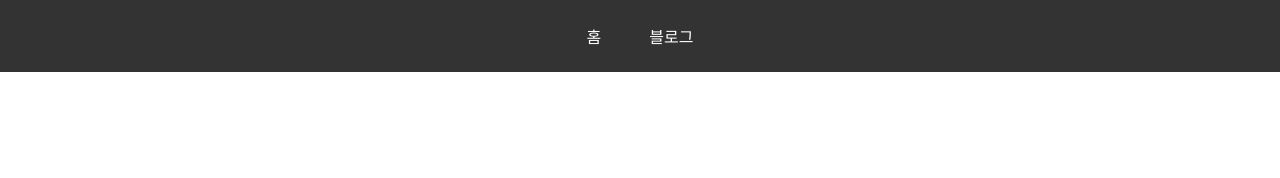
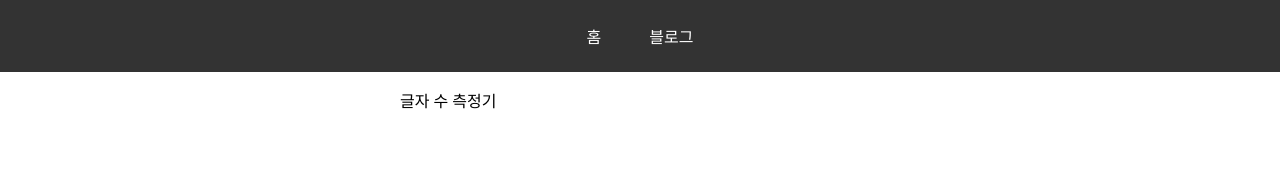
Before and after one commit to zziri/app, a Next.js app: page /counter/letter in a window 1280 px wide. Shown: the top 178 px of the page. Built offline with nearby package versions, Linux system fonts and the light colour scheme.

Commit message:
[dev/letter-counter] add content

```diff
--- a/src/pages/counter/letter.tsx
+++ b/src/pages/counter/letter.tsx
@@ -1,8 +1,9 @@
-
 export default function LetterCounter() {
   return (
     <>
-
+      <div>
+        글자 수 측정기
+      </div>
     </>
   );
 }
```
